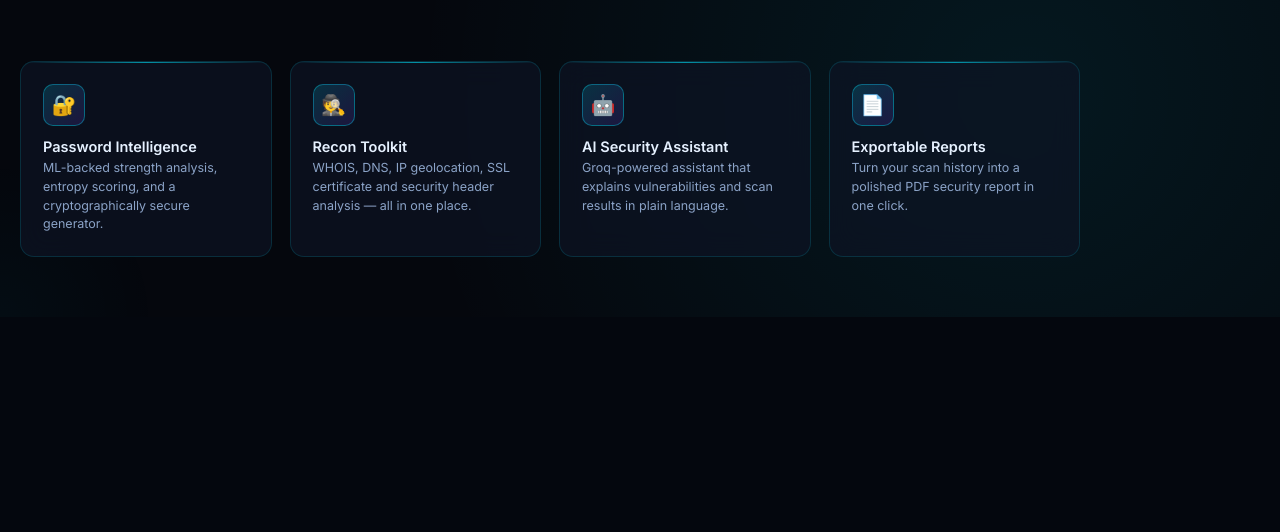
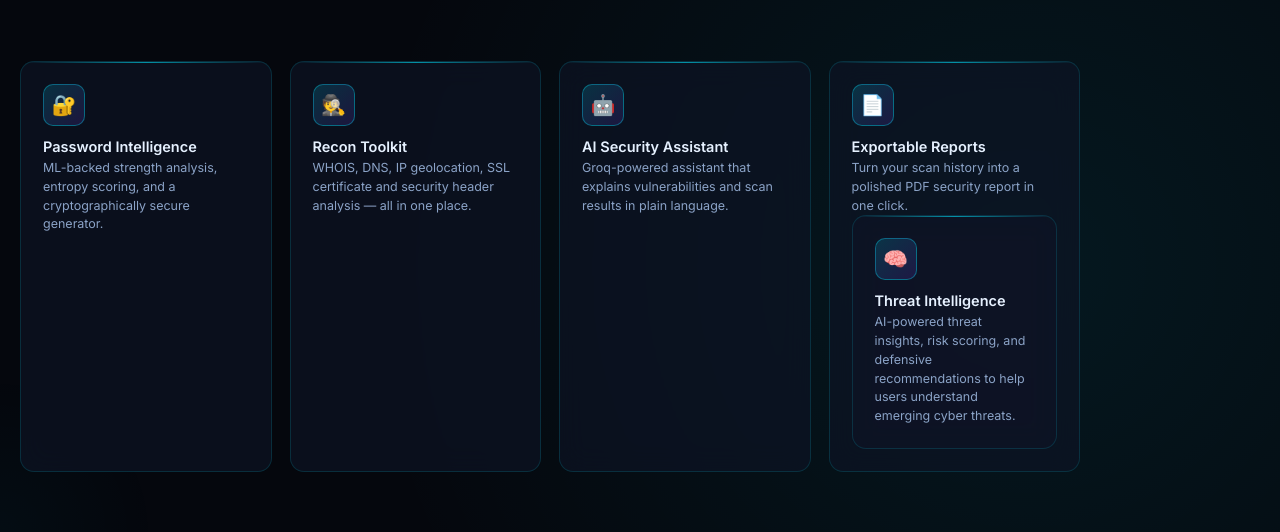
Before and after one commit to Sangeetha2412/SentineLX-AI, a Flask app: page / in a window 1280 px wide. Shown: the part 799-1331 px from the top of the page. Before the commit the page ends 1081 px from the top, so only its background shows below. Run offline with Flask 3, Linux system fonts and the light colour scheme; some libraries are stand-ins or nearby versions.

Commit message:
Added Threat Intelligence feature card

```diff
--- a/templates/landing.html
+++ b/templates/landing.html
@@ -30,6 +30,11 @@
     <div class="tool-icon">📄</div>
     <div class="tool-title">Exportable Reports</div>
     <div class="tool-desc">Turn your scan history into a polished PDF security report in one click.</div>
+    <div class="glass-panel">
+  <div class="tool-icon">🧠</div>
+  <div class="tool-title">Threat Intelligence</div>
+  <div class="tool-desc">
+    AI-powered threat insights, risk scoring, and defensive recommendations to help users understand emerging cyber threats.
   </div>
 </div>
 {% endblock %}
```
